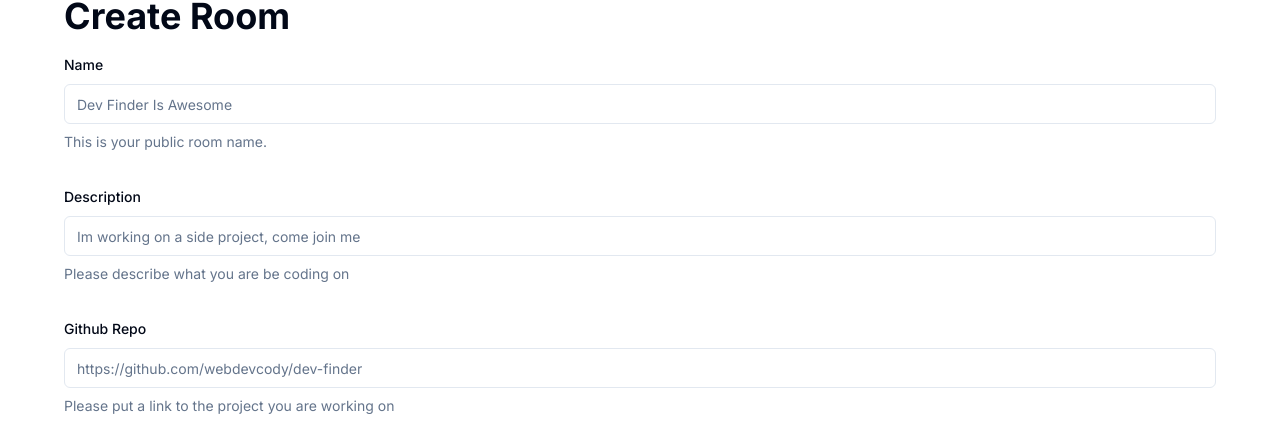
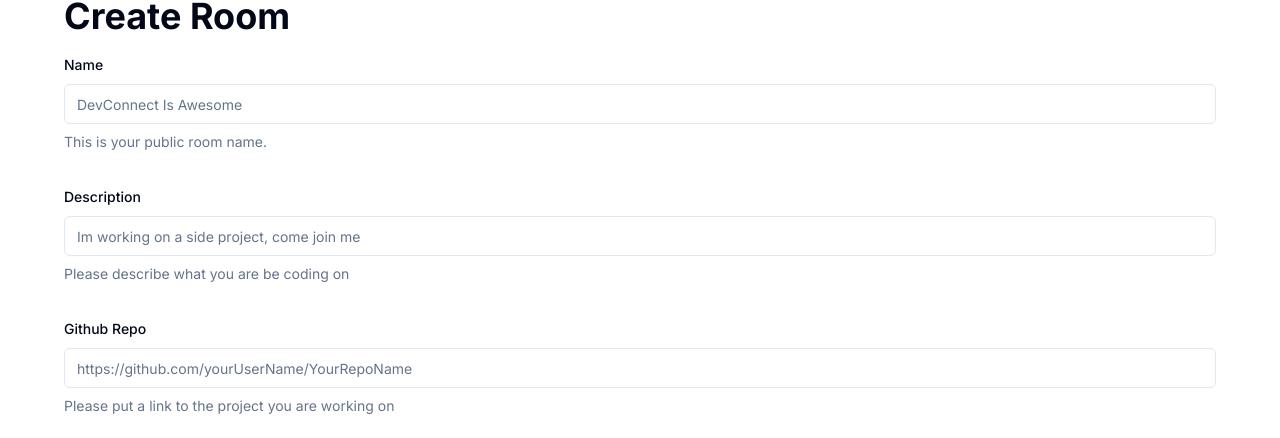
Before and after one commit to RiyadhBenhallou/dev-connect, a Next.js app: page /create-room in a window 1280 px wide. Shown: the part 124-562 px from the top of the page. Built offline with nearby package versions, Linux system fonts and the light colour scheme; no server answers.

Commit message:
modified placeholders

```diff
--- a/src/app/create-room/create-room-form.tsx
+++ b/src/app/create-room/create-room-form.tsx
@@ -67,7 +67,7 @@ export default function CreateRoomForm() {
             <FormItem>
               <FormLabel>Name</FormLabel>
               <FormControl>
-                <Input {...field} placeholder="Dev Finder Is Awesome" />
+                <Input {...field} placeholder="DevConnect Is Awesome" />
               </FormControl>
               <FormDescription>This is your public room name.</FormDescription>
               <FormMessage />
@@ -104,7 +104,7 @@ export default function CreateRoomForm() {
               <FormControl>
                 <Input
                   {...field}
-                  placeholder="https://github.com/webdevcody/dev-finder"
+                  placeholder="https://github.com/yourUserName/YourRepoName"
                 />
               </FormControl>
               <FormDescription>
--- a/src/app/edit-room/[roomId]/edit-room-form.tsx
+++ b/src/app/edit-room/[roomId]/edit-room-form.tsx
@@ -68,7 +68,7 @@ export default function EditRoomForm({ room }: { room: Room }) {
             <FormItem>
               <FormLabel>Name</FormLabel>
               <FormControl>
-                <Input {...field} placeholder="Dev Finder Is Awesome" />
+                <Input {...field} placeholder="DevConnect Is Awesome" />
               </FormControl>
               <FormDescription>This is your public room name.</FormDescription>
               <FormMessage />
@@ -105,7 +105,7 @@ export default function EditRoomForm({ room }: { room: Room }) {
               <FormControl>
                 <Input
                   {...field}
-                  placeholder="https://github.com/webdevcody/dev-finder"
+                  placeholder="https://github.com/yourUserName/yourRepoName"
                 />
               </FormControl>
               <FormDescription>
```
